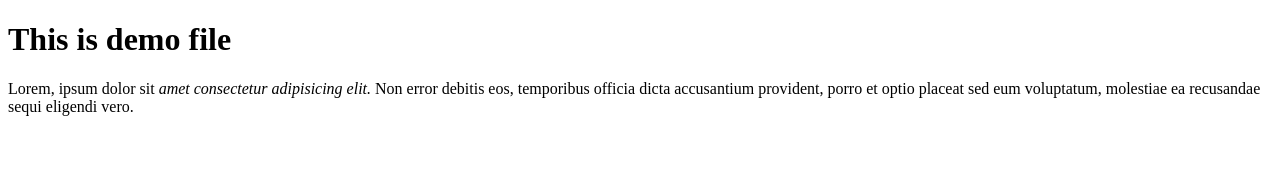
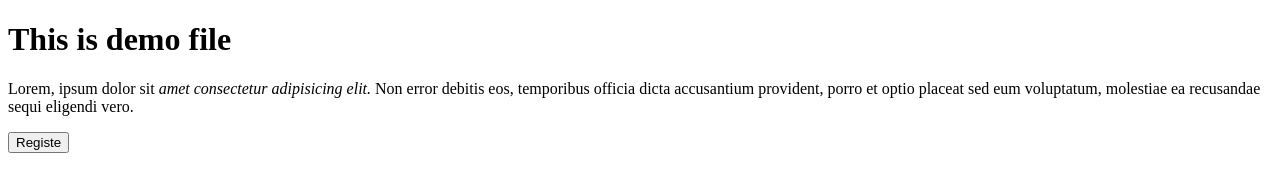
Before and after one commit to Mrpravin143/Git-Demo, a plain HTML site: page index.html in a window 1280 px wide. Drawn offline with Linux system fonts and the light colour scheme.

Commit message:
add submit button

```diff
--- a/index.html
+++ b/index.html
@@ -9,5 +9,7 @@
     <h1>This is demo file </h1>
     <p>Lorem, ipsum dolor sit <i>amet consectetur adipisicing elit.</i> Non error debitis eos, temporibus officia dicta accusantium provident, porro et optio placeat sed eum voluptatum, molestiae ea recusandae sequi eligendi vero.</p>
 
+    <button type="submit">Registe</button>
+
 </body>
 </html>
```
